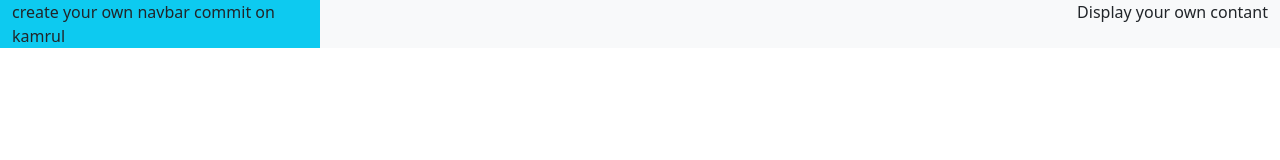
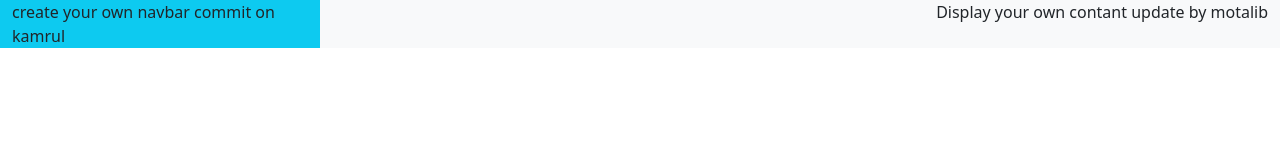
Before and after one commit to MotalibHossain/Project-Documentation-Template, a plain HTML site: page index.html in a window 1280 px wide. Drawn offline with Linux system fonts and the light colour scheme.

Commit message:
update by kamrul

```diff
--- a/index.html
+++ b/index.html
@@ -25,6 +25,7 @@
             <div class="row">
                 <div class="col text-end">
                     Display your own contant
+                    update by motalib
                 </div>
             </div>
         </div>
```
